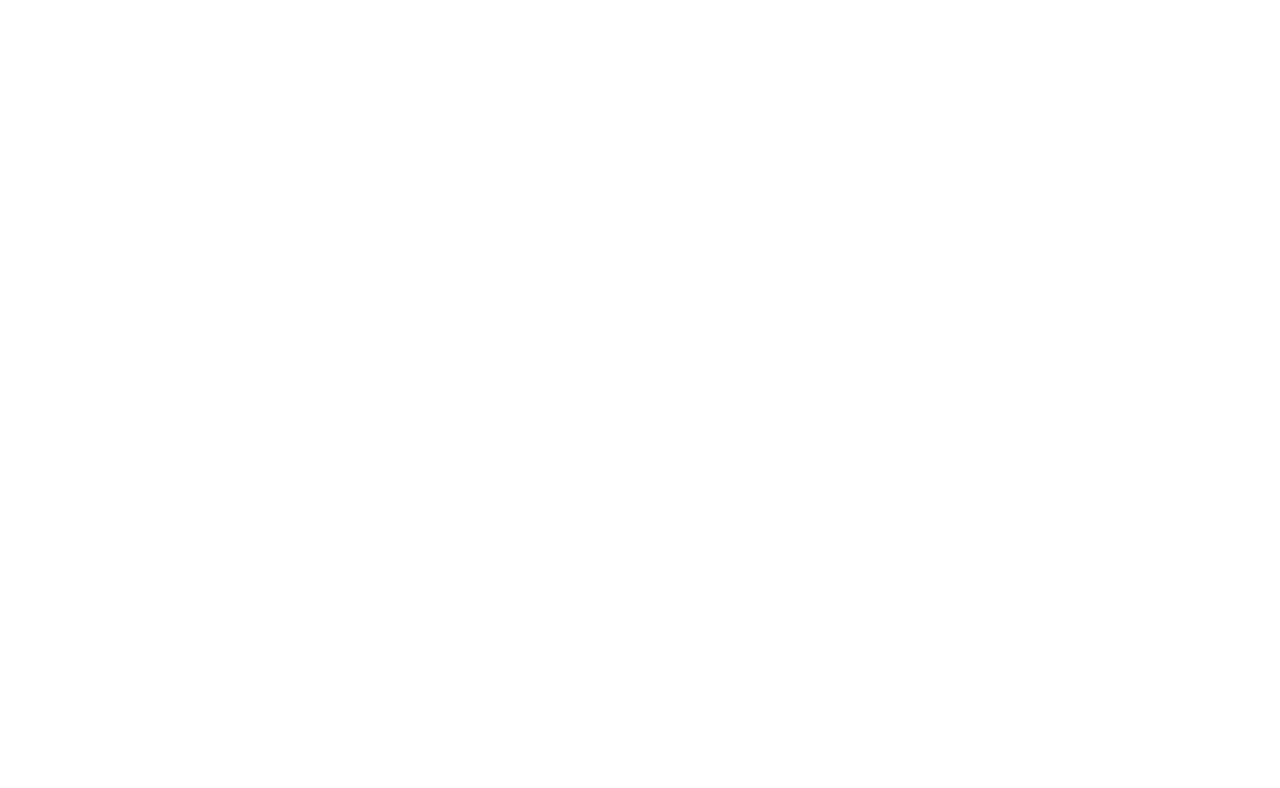
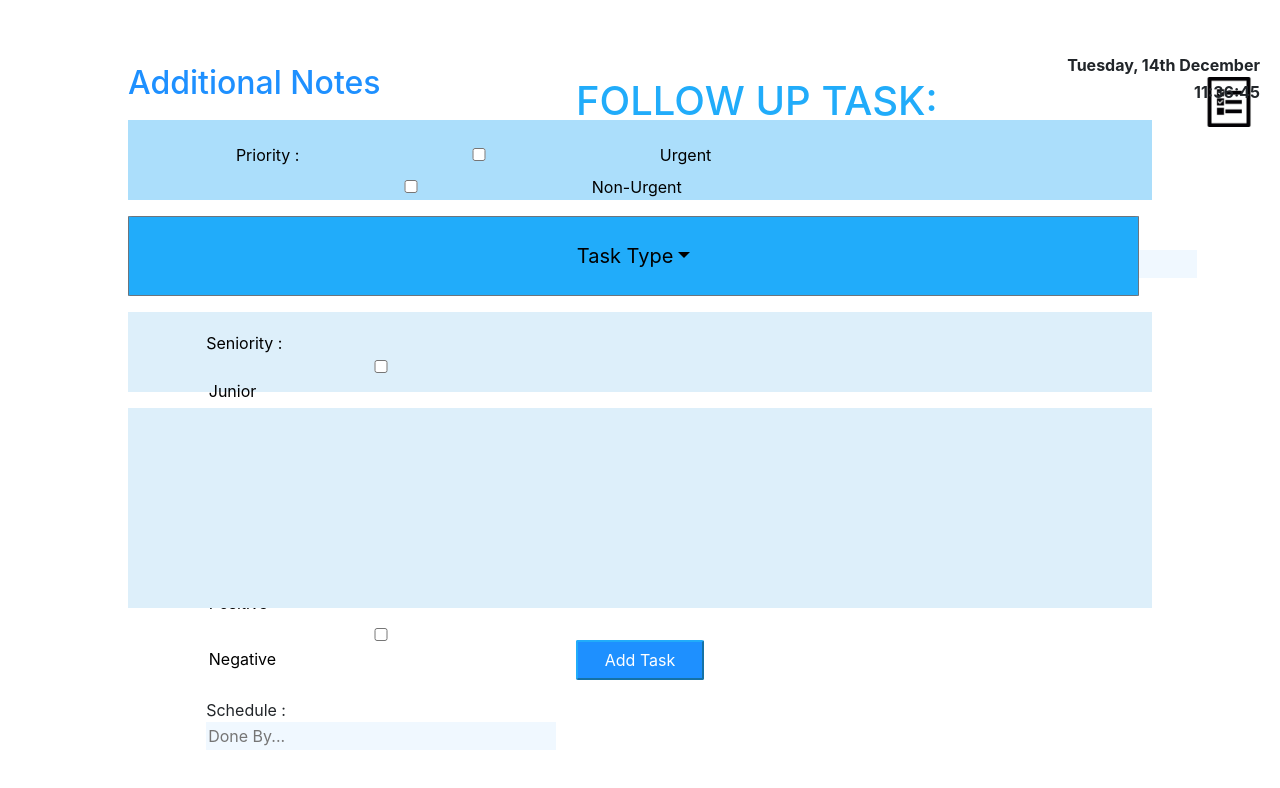
Before and after one commit to amaankahmad/NHS_Handover_App_Frontend, a React (Create React App) app in the folder nhs_handover/: page /FollowUpTask in a window 1280 px wide. Before the commit this address had no page. Shown: the top 788 px of the page. Built offline with nearby package versions, Linux system fonts and the light colour scheme.

Commit message:
Page connections v2 (with follow up task)

```diff
--- /dev/null
+++ b/nhs_handover/src/FollowUpTask/FollowUpTask.css
@@ -0,0 +1,81 @@
+/*FollowUpTask{*/
+/*    text-align: center;*/
+/*}*/
+
+#heading{
+    color:#21ACFA;
+    margin: 1% 5%;
+}
+
+#taskIcon{
+    position: fixed;
+    right: 2%;
+}
+
+#containerZero{
+    position: fixed;
+    top: 5%;
+}
+
+#containerOne{
+    position: fixed;
+    background:#ABDEFB;
+    top: 15%;
+    width: 80%;
+    height: 10%;
+    left: 10%;
+}
+
+#Priority{
+    position:fixed;
+    left: 50%;
+}
+
+#wardNumber{
+    position: fixed;
+    right: 10%;
+}
+
+#taskType {
+    position: fixed;
+    color: black;
+    top: 27%;
+    width: 79%;
+    height: 10%;
+    left: 10%;
+    background-color: #21ACFA;
+    border-radius: .5%;
+}
+
+#containerThree{
+    position: fixed;
+    background: #DDEFFA;
+    top: 39%;
+    width: 80%;
+    height: 10%;
+    left: 10%;
+}
+
+#containerFour{
+    position: fixed;
+    color: black;
+    background: #DDEFFA;
+    top: 51%;
+    width: 80%;
+    height:25%;
+    left: 10%;
+}
+
+
+
+#AddTask {
+    position: fixed;
+    top: 80%;
+    left:45%;
+    height: 40px;
+    width: 10%;
+    color: white;
+    border-color: #21ACFA;
+    background-color: DodgerBlue;
+    border-radius: 2px;
+}
--- /dev/null
+++ b/nhs_handover/src/FollowUpTask/FollowUpTask.js
@@ -0,0 +1,104 @@
+import React, { Component } from "react";
+import ReactDOM from "react-dom";
+//import "./index.css"
+import 'bootstrap/dist/css/bootstrap.min.css';
+import DropdownButton from 'react-bootstrap/DropdownButton';
+import Dropdown from 'react-bootstrap/Dropdown';
+import { Checkbox } from 'react-bootstrap';
+import './FollowUpTask.css';
+//import DateTime from './DateTime'
+//import taskIcon from './taskIcon.png';
+import {Routes, Route} from "react-router-dom";
+import { useNavigate } from 'react-router';
+import taskIcon from '../Asset/taskIcon.png';
+import DateTime from '../NewTask/DateTime';
+
+
+
+function FollowUpTask() {
+    return(
+        <div className={"FollowUpTask"}>
+            <Routes>
+                <Route path="/FollowUpTask" element = {<>
+            <div >
+                <h1 id="heading">
+                    FOLLOW UP TASK:
+                    <img src={taskIcon} id = "taskIcon" height ={50} alt ="taskIcon"/>
+                </h1>
+
+                <div id="containerZero" className="container">
+                    <DateTime id={"DateTime"}/>
+                </div>
+            </div>
+            <div  className="container">
+                <div id="containerOne" className="container"  >
+                    <div className="row" >
+                        <div className="col-9" style={{margin: "2.5% 0",paddingLeft:"10%" ,color:'black'}}>
+                            {"\t"} {"\t"} Priority  :  {"\t"}
+                            <input type="checkbox" id="High" name="High"/>
+                            <label htmlFor="High" style={{paddingLeft:"1%"}}>Urgent {"\t"}</label>
+                            {"\t"}
+                            <input type="checkbox" id="Low" name="Low"/>
+                            <label htmlFor="Low" style={{paddingLeft:"1%"}}>Non-Urgent  </label>
+                        </div>
+                        <div className="col-3" id="wardNumber" style={{margin: "1.5% 0" }}> <input type="text" placeholder={"Ward #"}/></div>
+                    </div>
+                </div>
+            </div>
+
+            <div id="containerTwo" className="container">
+                <div className="btn-group dropdown">
+                    <button type="button" id="taskType" className="btn btn-secondary btn-lg dropdown-toggle" data-toggle="dropdown" aria-haspopup="true" aria-expanded="false">
+                        Task Type
+                    </button>
+                    <div className="dropdown-menu">
+                        <Dropdown.Item href="#/action-1">Complete ECG</Dropdown.Item>
+                        <Dropdown.Item href="#/action-2">Complete X-RAY</Dropdown.Item>
+                        <Dropdown.Item href="#/action-3">Complete Clinical Review</Dropdown.Item>
+                    </div>
+                </div>
+            </div>
+
+            <div id="containerThree" className="container">
+                <div className="container" >
+                    <div className="row">
+
+                        <div className="col-4" style={{margin: "2% 0",paddingLeft: "5%" ,color:'black'}}>
+                            {"\t"} Seniority  :  {"\t"}
+                            <input type="checkbox" id="Junior" name="Junior"/>
+                            <label htmlFor="Junior" style={{paddingLeft: "1%"}}>Junior{"\t"} </label>
+                            {"\t"}
+                            <input type="checkbox" id="SHO" name="SHO"/>
+                            <label htmlFor="SHO" style={{paddingLeft: "1%"}}>SHO {"\t"}</label>
+                            {"\t"}
+                            <input type="checkbox" id="Consultant" name="Consultant"/>
+                            <label htmlFor="Consultant" style={{paddingLeft: "1%"}}>Consultant {"\t"} </label>
+                            {"\t"}
+                        </div>
+
+                        <div className="col-4" style={{margin: "2% 0" ,paddingLeft: "5%",color:'black'}}>
+                            {"\t"} {"\t"} Covid Status  :  {"\t"}
+                            <input type="checkbox" id="Positive" name="Positive"/>
+                            <label htmlFor="Positive" style={{paddingLeft: "1%"}}>Positive {"\t"}</label>
+                            {"\t"}
+                            <input type="checkbox" id="Negative" name="Negative"/>
+                            <label htmlFor="Negative" style={{paddingLeft: "1%"}}>Negative  </label>
+                        </div>
+                        <div className="col-4" style={{margin: "2% 0" ,paddingLeft: "5%"}}> {"\t"} {"\t"} Schedule  :  {"\t"} <input type="text" placeholder={"Done By..."}/></div>
+                    </div>
+                </div>
+            </div>
+
+            <div id="containerFour" className="container" style={{color: 'black', background: '#DDEFFA'}}>
+                <h2>Additional Notes </h2>
+            </div>
+            <button id="AddTask">
+                Add Task
+            </button>
+                    </>}/>
+                </Routes>
+                    </div>
+    )
+
+}
+export default FollowUpTask;
--- a/nhs_handover/src/Handover/TaskOverview.js
+++ b/nhs_handover/src/Handover/TaskOverview.js
@@ -1,8 +1,14 @@
 import './HandoverScreen.css';
 import {Button} from "react-bootstrap";
+import {Routes, Route} from "react-router-dom";
+import { useNavigate } from 'react-router';
 
 export default function TaskOverview() {
 
+    let navigate = useNavigate();
+   function handleClickFollowUp() {
+       navigate('/FollowUpTask')
+    }
     return (
         <>
             <div className="row" style={{margin: "10px"}}>
@@ -47,7 +53,7 @@
                         <p className="col-md-3" style={{textAlign: "left"}}> - Bloods Taken </p>
                         <p className="col-md-3" style={{textAlign: "left"}}> - Diabetic (Type 2) </p>
                         <p className="col-md-1" style={{textAlign: "center"}}> </p>
-                        <button className="col-md-1" style={{textAlign: "center", background: "lightgrey"}}>Add follow-up</button>
+                        <button className="col-md-1" onClick={handleClickFollowUp} style={{textAlign: "center", background: "lightgrey"}}>Add follow-up</button>
                         <p className="col-md-1" style={{textAlign: "center"}}> </p>
                         <button className="col-md-1" style={{textAlign: "center", background: "lightgreen"}}>Task Done</button>
                         <p className="col-md-1" style={{textAlign: "center"}}> </p>
--- a/nhs_handover/src/Login/login.js
+++ b/nhs_handover/src/Login/login.js
@@ -32,7 +32,7 @@
 
             {/*<section style={{backgroundColor:'lightskyblue'}}>*/}
 
-            <p>NHS ID: <input type="text" onChange={getData}/></p>
+            <p>NHS Email: <input type="email" onChange={getData}/></p>
             <p>Password: <input type="password"/></p>
 
         {/*</section>*/}
--- a/nhs_handover/src/index.js
+++ b/nhs_handover/src/index.js
@@ -10,6 +10,7 @@
 import NewTask from "./NewTask/NewTask";
 import Handover from "./Handover/Handover";
 import ForgotPassword from "./ForgotPassword/ForgotPass";
+import FollowUpTask from "./FollowUpTask/FollowUpTask";
 
 
 
@@ -20,6 +21,7 @@
         <NewTask />
         <Handover />
         <ForgotPassword/>
+        <FollowUpTask />
     </Router>,
     // React.createElement("h1",null,"Login Page"),
     //<React.StrictMode>
```
